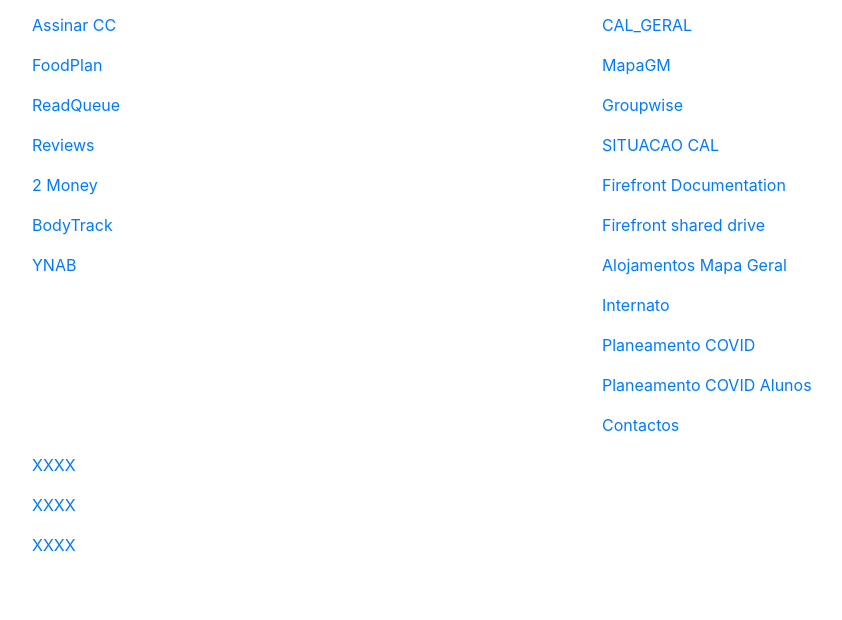
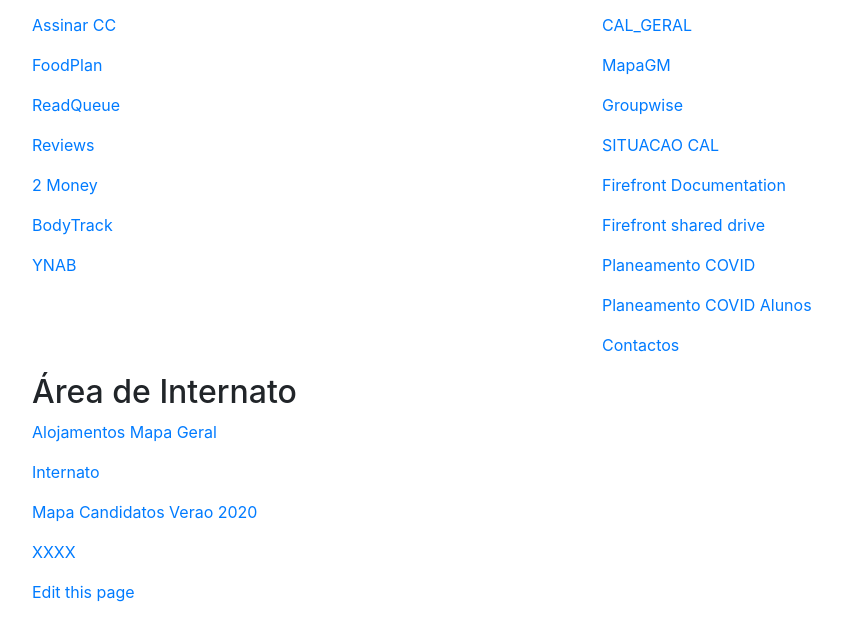
Before and after one commit to diogo-aos/LinkCity, a plain HTML site: page index.html in a window 1280 px wide. Shown: the part 329-949 px from the top of the page, without its empty margins (53-895 px from the left). Before the commit the page ends 902 px from the top, so only its background shows below. Drawn offline with nearby package versions, Linux system fonts and the light colour scheme.

Commit message:
Update index.html
added link to edit this page

added links to internato

```diff
--- a/index.html
+++ b/index.html
@@ -54,9 +54,6 @@
 	<p><a href="https://bitbucket.org/ciafa-sw/firefront_video_experiments/src/doc/" target="_blank">Firefront Documentation</a></p>
 	<p><a href="https://drive.google.com/drive/u/0/folders/1iXVxSFEo9Seuqxdi8cehfbS4-oZ_ySCm" target="_blank">Firefront shared drive</a></p>
 
-	<p><a href="https://docs.google.com/spreadsheets/d/1PkCbHPZL15isUy1t98_Smya07fXlJZqwgsQjtw8a5aA/edit#gid=986409403" target="_blank">Alojamentos Mapa Geral</a></p>
-	<p><a href="https://docs.google.com/document/d/1vn7DcYn34FxOTm86AWBbC3eIHpgR_QMhb9qo2U-ZKdE/edit" target="_blank">Internato</a></p>
-
 	<p><a href="https://docs.google.com/spreadsheets/d/15EAcw_MduBwK-FjhLhNss2vG5VMHwt2BPHZ0qEYCT2A/edit#gid=1534277855" target="_blank">Planeamento COVID</a></p>
 	<p><a href="https://docs.google.com/spreadsheets/d/1lOvSeopVde8D3M-z51tZU2QcvGk7HKGxnqvnrJnHBag/edit#gid=794447412" target="_blank">Planeamento COVID Alunos</a></p>
 	<p><a href="https://docs.google.com/spreadsheets/d/1kus-tEzYA0n15rUuiBgUi2Oo_qtjyhgiNMjBmGo0dk8/edit?usp=drive_web&ouid=112240959440930887189" target="_blank">Contactos</a></p>
@@ -65,11 +62,18 @@
 
       </div>
     </div>
+    <div class="row">
+      <div class="col">
+	      <h2>Área de Internato</h2>
+	      <p><a href="https://docs.google.com/spreadsheets/d/1PkCbHPZL15isUy1t98_Smya07fXlJZqwgsQjtw8a5aA/edit#gid=986409403" target="_blank">Alojamentos Mapa Geral</a></p>
+	<p><a href="https://docs.google.com/document/d/1vn7DcYn34FxOTm86AWBbC3eIHpgR_QMhb9qo2U-ZKdE/edit" target="_blank">Internato</a></p>
+      	<p><a href="https://docs.google.com/spreadsheets/d/1dbjJHVEEC7-wPpGJ95rstnulzCu6Oq8oHEkBOBxqniE/edit#gid=1373721190" target="_blank">Mapa Candidatos Verao 2020</a></p>
+      </div>
+    </div>
     <!-- Content here -->
 
 	<p><a href="" target="_blank">XXXX</a></p>
-	<p><a href="" target="_blank">XXXX</a></p>
-	<p><a href="" target="_blank">XXXX</a></p>
+	<p><a href="https://github.com/diogo-aos/LinkCity/edit/master/index.html" target="_blank">Edit this page</a></p>
 
 
 
```
